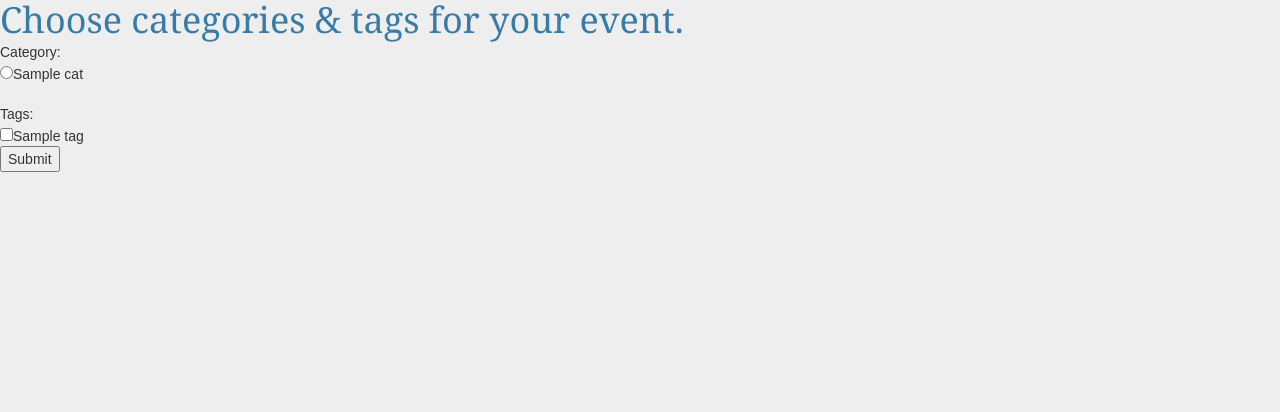
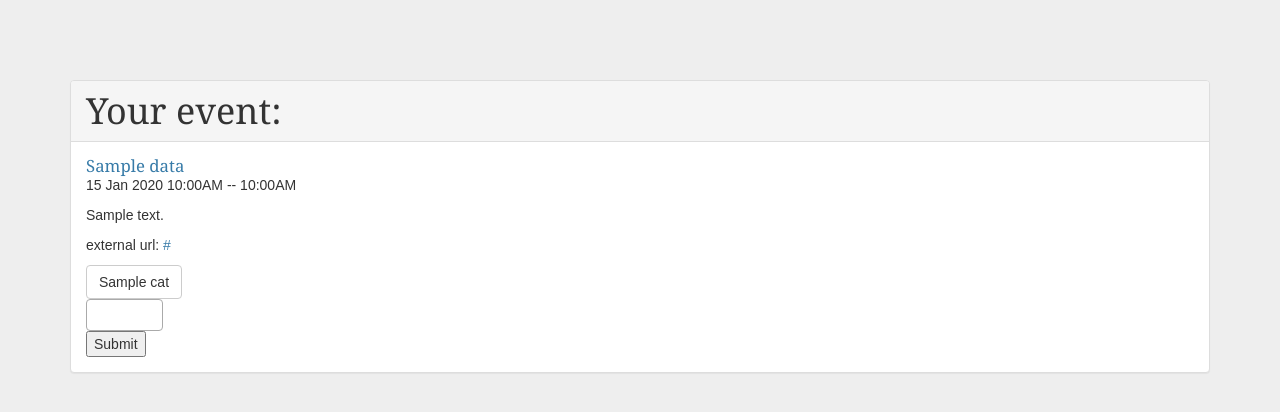
Before and after one commit to cornelltech/events-copypasta, a Flask app: template templates/add.html in a window 1280 px wide. Shown: the top 412 px of the page. Run offline with Flask 2, Linux system fonts and the light colour scheme; the template is opened without the code that fills it: most values are stand-ins (such as "Sample title", 1, 10 or a date in 2020); some libraries are stand-ins or nearby versions.

Commit message:
style updates

```diff
--- a/static/style.css
+++ b/static/style.css
@@ -3,3 +3,13 @@ a, h1, h2       { color: #377ba8; }
 h1, h2          { font-family: 'Georgia', serif; margin: 0; }
 h1              { border-bottom: 2px solid #eee; }
 h2              { font-size: 1.2em; }
+
+
+.container {
+  padding-top: 80px;
+}
+
+.content-container {
+  display: flex;
+  flex-direction: column;
+}
--- a/templates/add.html
+++ b/templates/add.html
@@ -1,25 +1,57 @@
 <!-- base.html -->
+{% extends "base.html" %}
 
-<!DOCTYPE html>
-<html lang="en">
+{% block content %}
+<div class="container">
+  <div class="content-container">
+    <div class="extracted-content panel panel-default">
+      <h1 class="panel-heading">Your event:</h1>
+      <div class="panel-body">
+        <div class="new-event-title">
+          {% if data.title is defined %}
+            <h2> {{data.title}} </h2>
+          {% endif %}
+        </div>
+        <div>
+          {% if data.start_time is defined %}
+            <p> {{ data.start_time.strftime('%d %b %Y %-I:%M%p') }} --
+          {% endif %}
+          {% if data.end_time is defined %}
+            {{ data.end_time.strftime('%-I:%M%p') }} </p>
+          {% endif %}
+        </div>
+        <div class="new-event-description">
+          {% if data.description is defined %}
+            <p> {{data.description}} </p>
+          {% endif %}
+        </div>
+        <div class="new-event-external-url">
+          {% if data.url is defined %}
+            <p> external url: <a href="{{data.url}}">{{data.url}}</a> </p>
+          {% endif %}
+        </div>
+      <form action="/tag" method="get">
+        <div class="btn-group" data-toggle="buttons">
+          {% for cat in categories %}
+          <label class="btn btn-default">
+            <input type="radio" name="category" autocomplete="off" value="{{cat}}">{{ cat }}
+          </label>
+          {% endfor %}
+        </div>
+        <div class="tag-filter">
+          <select name="select"  multiple="multiple" class="js-example-basic-multiple"> <!--Supplement an id here instead of using 'name'-->
+            {% for tag in tags %}
+            <option value="{{ tag.title }}">{{ tag.title }}</option>
+            {% endfor %}
+          </select>
+        </div>
 
-<head>
-  <title>categories &amp; tags for your event</title>
-  <!-- Bootstrap core CSS -->
-  <link href="https://maxcdn.bootstrapcdn.com/bootstrap/3.3.7/css/bootstrap.min.css" rel="stylesheet">
-  <link href="{{url_for('static', filename='style.css')}}" rel="stylesheet">
-</head>
+        <input type="submit" />
+      </form>
+  </div> <!-- /panel-body -->
+<!-- TODO: you need to handle location-ids somehow... -->
+</div> <!-- /extracted-content -->
 
-<body>
-  <h1>Choose categories &amp; tags for your event.</h1>
-  <form action="/tag" method="get">
-    Category: <br> {% for cat in categories %}
-    <input type="radio" name="category" value={{cat}}>{{ cat }} <br>{% endfor %}
-    <br> Tags: <br> {% for tag in tags %}
-    <input type="checkbox" name="tag" value={{tag.title}}>{{ tag.title }}
-    <br> {% endfor %}
-    <input type="submit" />
-  </form>
-</body>
-
-</html>
+  </div> <!-- /content-container -->
+</div> <!-- /container -->
+{% endblock content %}
--- /dev/null
+++ b/templates/base.html
@@ -0,0 +1,40 @@
+<!-- base.html -->
+
+<!DOCTYPE html>
+<html lang="en">
+
+
+<head>
+  <title>Cornell Tech Saves Events</title>
+  <meta name="viewport" content="width=device-width, initial-scale=1, maximum-scale=1, user-scalable=no">
+
+  <!-- Bootstrap core CSS -->
+  <link href="https://maxcdn.bootstrapcdn.com/bootstrap/3.3.7/css/bootstrap.min.css" rel="stylesheet">
+  <link href="https://cdnjs.cloudflare.com/ajax/libs/select2/4.0.3/css/select2.min.css" rel="stylesheet" >
+  {% block style %}
+  <!--App CSS-->
+  <link href="{{url_for('static', filename='style.css')}}" rel="stylesheet">
+  {% endblock %}
+
+  <script src="https://code.jquery.com/jquery-3.2.1.min.js" integrity="sha256-hwg4gsxgFZhOsEEamdOYGBf13FyQuiTwlAQgxVSNgt4=" crossorigin="anonymous"></script>
+  <script src="https://maxcdn.bootstrapcdn.com/bootstrap/3.3.7/js/bootstrap.min.js"></script>
+  <script src="https://cdnjs.cloudflare.com/ajax/libs/select2/4.0.6-rc.0/js/select2.min.js"></script>
+
+</head>
+
+<body>
+  <div class="app-container">
+    {% block content %} {% endblock content %}
+  </div> <!-- /container -->
+
+  <script>
+    $(document).ready(function() {
+      $('.js-example-basic-multiple').select2();
+    });
+  </script>
+
+
+</body>
+
+
+</html>
```
